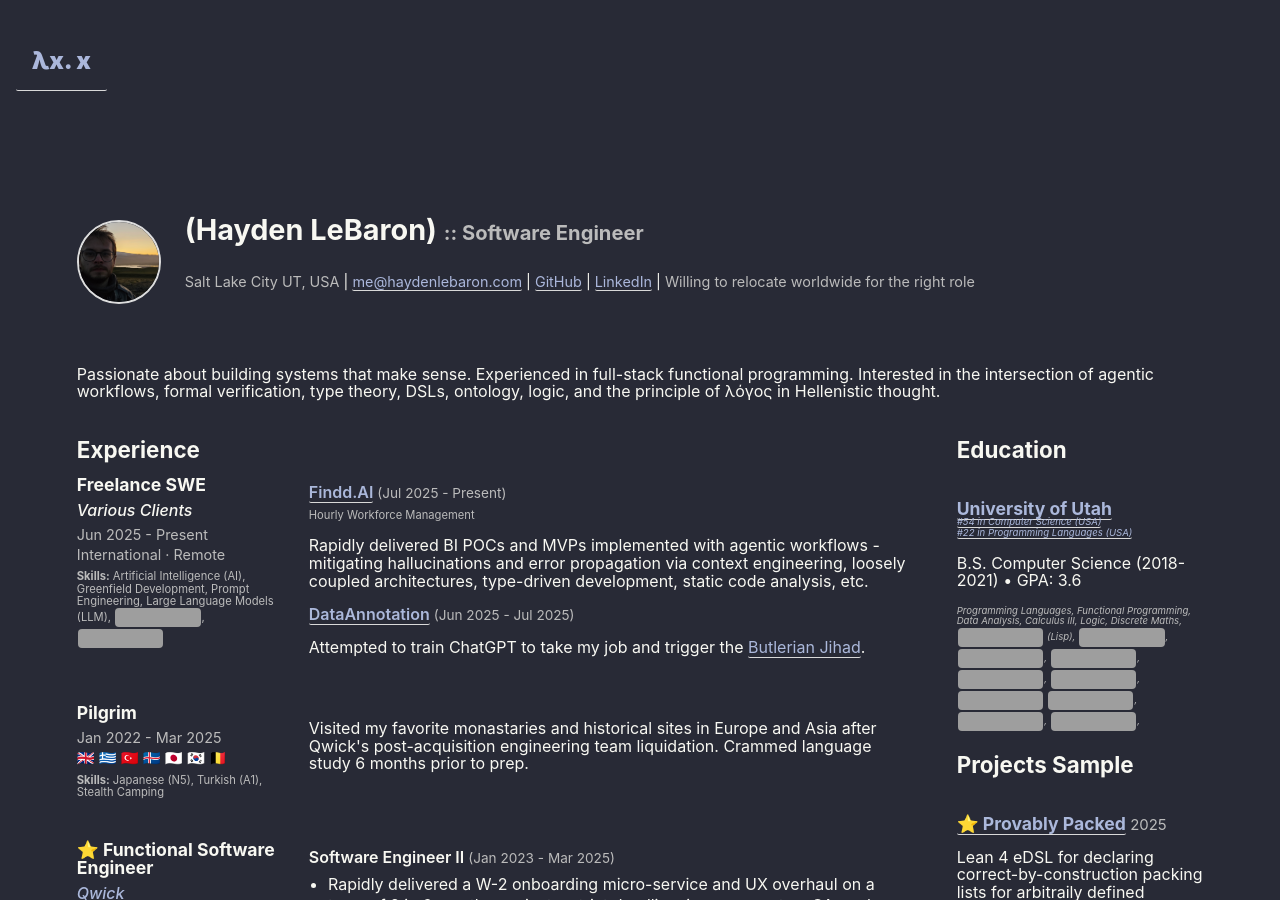
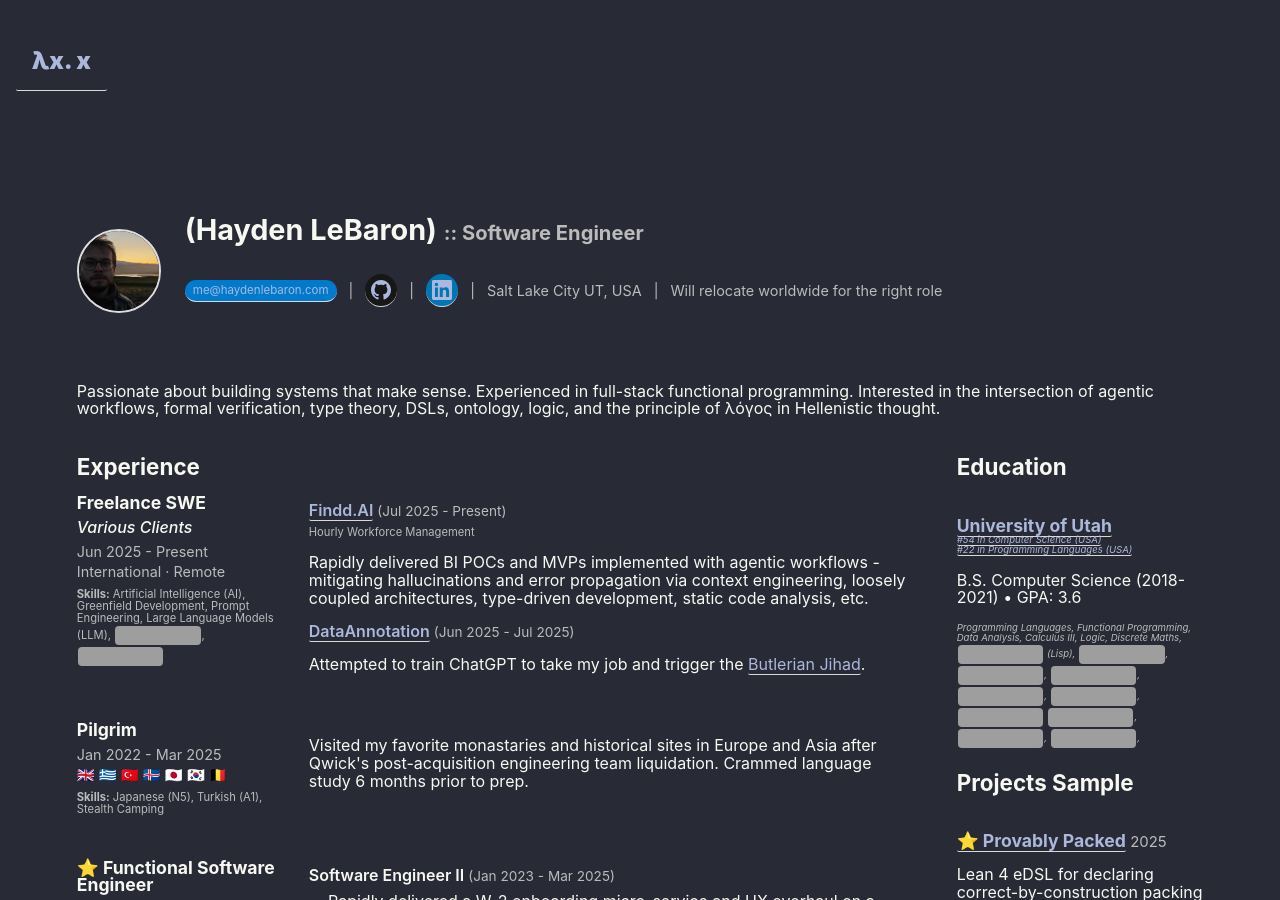
Before and after one commit to HaydenLeBaron/HaydenLeBaron.github.io, a Jekyll site: the page built from _pages/index.html, in a window 1280 px wide and 900 px high. Built offline with Jekyll 4.4.1, drawn with Linux system fonts in a browser that asks for light colours; grey boxes are pictures that could not be loaded.

Commit message:
great: turn contact links into chips

```diff
--- a/_pages/index.html
+++ b/_pages/index.html
@@ -12,10 +12,27 @@
     <div class="header-text">
       <h1>(Hayden LeBaron) <span class="tagline">:: Software Engineer</span></h1>
       <nav class="contact-links">
-        <span class="location">Salt Lake City UT, USA</span> |
-        <a href="mailto:me@haydenlebaron.com">me@haydenlebaron.com</a> |
-        <a href="https://github.com/HaydenLeBaron">GitHub</a> |
-        <a href="linkedin.com/in/hayden-lebaron-740074163">LinkedIn</a> | <span class="location">Willing to relocate worldwide for the right role</span>
+        <a href="mailto:me@haydenlebaron.com" class="email-chip">me@haydenlebaron.com</a>
+        <span class="separator">|</span>
+        <a href="https://github.com/HaydenLeBaron" class="social-chip github-chip" title="GitHub">
+          <svg width="20" height="20" viewBox="0 0 24 24" fill="currentColor">
+            <path d="M12 0c-6.626 0-12 5.373-12 12 0 5.302 3.438 9.8 8.207 11.387.599.111.793-.261.793-.577v-2.234c-3.338.726-4.033-1.416-4.033-1.416-.546-1.387-1.333-1.756-1.333-1.756-1.089-.745.083-.729.083-.729 1.205.084 1.839 1.237 1.839 1.237 1.07 1.834 2.807 1.304 3.492.997.107-.775.418-1.305.762-1.604-2.665-.305-5.467-1.334-5.467-5.931 0-1.311.469-2.381 1.236-3.221-.124-.303-.535-1.524.117-3.176 0 0 1.008-.322 3.301 1.23.957-.266 1.983-.399 3.003-.404 1.02.005 2.047.138 3.006.404 2.291-1.552 3.297-1.23 3.297-1.23.653 1.653.242 2.874.118 3.176.77.84 1.235 1.911 1.235 3.221 0 4.609-2.807 5.624-5.479 5.921.43.372.823 1.102.823 2.222v3.293c0 .319.192.694.801.576 4.765-1.589 8.199-6.086 8.199-11.386 0-6.627-5.373-12-12-12z"/>
+          </svg>
+        </a>
+        <span class="separator">|</span>
+        <a href="https://linkedin.com/in/hayden-lebaron-740074163" class="social-chip linkedin-chip" title="LinkedIn">
+          <svg width="20" height="20" viewBox="0 0 24 24" fill="currentColor">
+            <path d="M20.447 20.452h-3.554v-5.569c0-1.328-.027-3.037-1.852-3.037-1.853 0-2.136 1.445-2.136 2.939v5.667H9.351V9h3.414v1.561h.046c.477-.9 1.637-1.85 3.37-1.85 3.601 0 4.267 2.37 4.267 5.455v6.286zM5.337 7.433c-1.144 0-2.063-.926-2.063-2.065 0-1.138.92-2.063 2.063-2.063 1.14 0 2.064.925 2.064 2.063 0 1.139-.925 2.065-2.064 2.065zm1.782 13.019H3.555V9h3.564v11.452zM22.225 0H1.771C.792 0 0 .774 0 1.729v20.542C0 23.227.792 24 1.771 24h20.451C23.2 24 24 23.227 24 22.271V1.729C24 .774 23.2 0 22.222 0h.003z"/>
+          </svg>
+        </a>
+        <span class="separator">|</span>
+        <span class="location">Salt Lake City UT, USA</span>
+        <span class="separator">|</span>
+        <span class="location">Will relocate worldwide for the right role</span>
+
+
+<!-- <a href="mailto:me@haydenlebaron.com">me@haydenlebaron.com</a> |
+        <a href="https://github.com/HaydenLeBaron">GitHub</a> | <a href="linkedin.com/in/hayden-lebaron-740074163">LinkedIn</a> | <span class="location">Willing to relocate worldwide for the right role</span> -->
       </nav>
     </div>
   </div>
@@ -286,10 +303,69 @@
 
 .contact-links {
   font-size: 0.9em;
+  /* white-space: nowrap; */
+  display: flex;
+  align-items: center;
+  /* flex-wrap: nowrap; */
+  gap: 0.5rem;
 }
 
 .contact-links .location {
-  color:  #BBB;
+  color: #BBB;
+}
+
+.contact-links .separator {
+  color: #BBB;
+  margin: 0 0.25rem;
+}
+
+.email-chip {
+  background: #007ACC;
+  color: white;
+  padding: 0.25rem 0.5rem;
+  border-radius: 12px;
+  text-decoration: none;
+  font-size: 0.8em;
+  transition: background-color 0.2s;
+}
+
+.email-chip:hover {
+  background: #005a9f;
+  text-decoration: none;
+}
+
+.social-chip {
+  display: inline-flex;
+  align-items: center;
+  justify-content: center;
+  width: 32px;
+  height: 32px;
+  border-radius: 50%;
+  text-decoration: none;
+  transition: transform 0.2s, background-color 0.2s;
+}
+
+.social-chip:hover {
+  transform: scale(1.1);
+  text-decoration: none;
+}
+
+.github-chip {
+  background: #181717;
+  color: white;
+}
+
+.github-chip:hover {
+  background: #333;
+}
+
+.linkedin-chip {
+  background: #0077B5;
+  color: white;
+}
+
+.linkedin-chip:hover {
+  background: #005885;
 }
 
 .main-layout {
```
